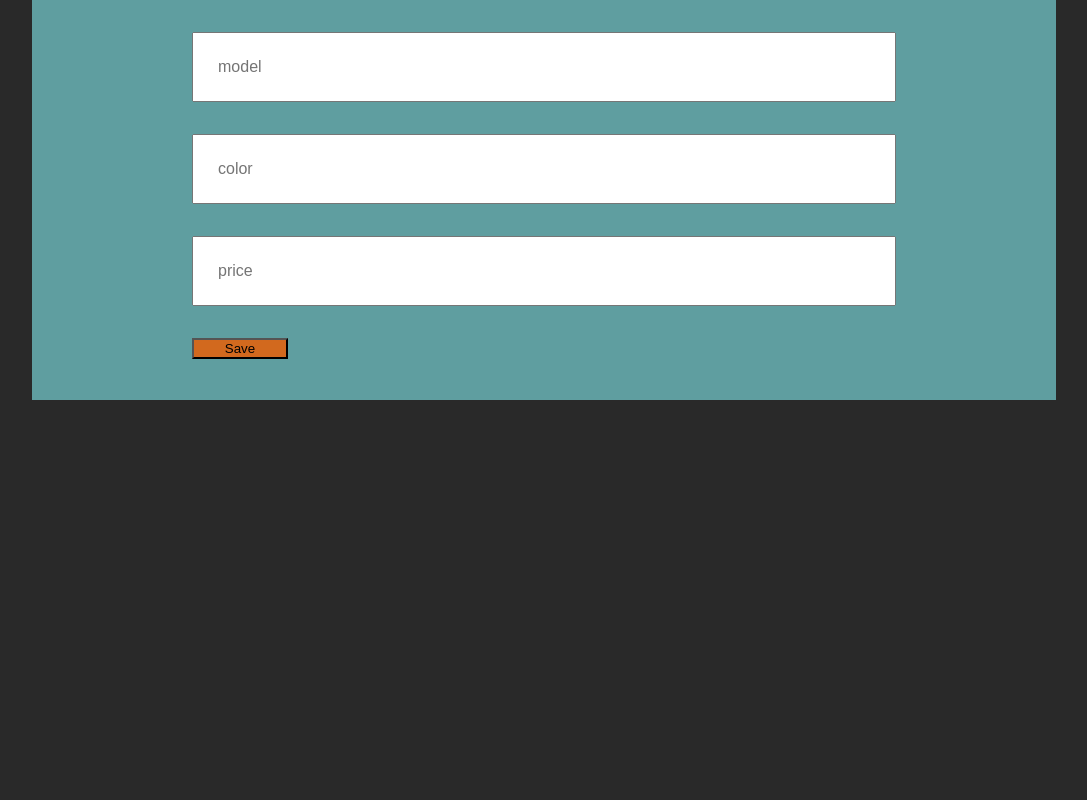
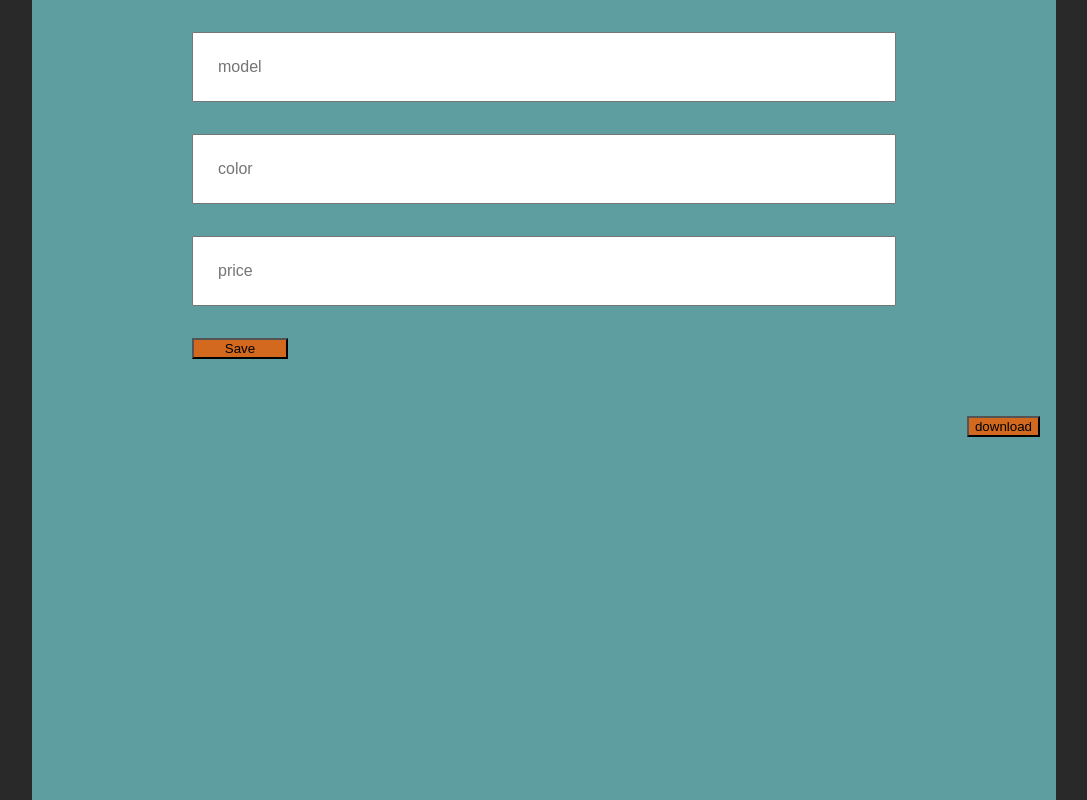
Before and after one commit to DenisPepper/vue-max-forms, a Vue app: page / in a window 1280 px wide. Shown: the whole page, without its empty margins (96-1183 px from the left). Built offline with nearby package versions, Linux system fonts and the light colour scheme; the HTML template or start-up script is replaced by a standard one.

Commit message:
Добавит список в App

```diff
--- a/src/App.vue
+++ b/src/App.vue
@@ -1,13 +1,16 @@
 <template>
   <CarForm />
+  <CarsList />
 </template>
 
 <script>
 import CarForm from './components/TheCarForm.vue';
+import CarsList from './components/TheCarList.vue';
 
 export default {
   components: {
     CarForm,
+    CarsList,
   },
 };
 </script>
--- a/src/components/TheCarForm.vue
+++ b/src/components/TheCarForm.vue
@@ -40,7 +40,6 @@ export default {
       this.save(data);
     },
     async save(data) {
-      console.log(URL);
       const response = await fetch(URL, {
         method: 'POST',
         headers: {
@@ -52,8 +51,8 @@ export default {
       if (response.ok) {
         // если HTTP-статус в диапазоне 200-299
         // получаем тело ответа (см. про этот метод ниже)
-        const d = await response.json();
-        console.log(d);
+        const id = await response.json();
+        console.log(id);
       } else {
         alert('Ошибка HTTP: ' + response.status);
       }
```
